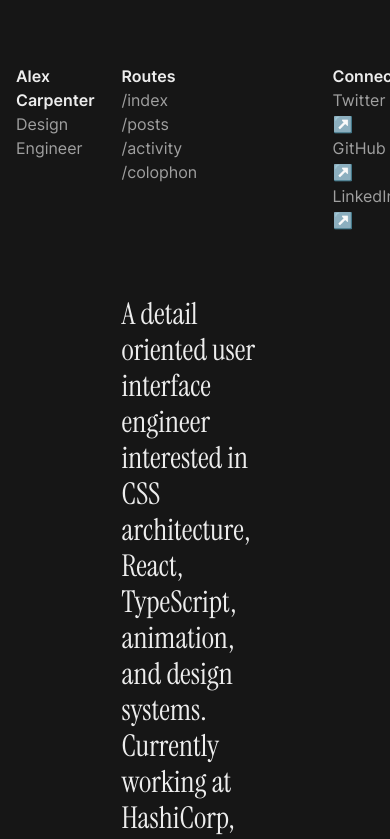
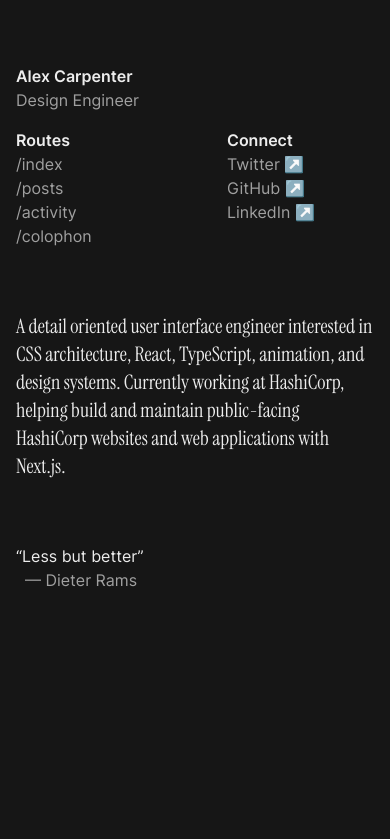
Before and after one commit to alexcarpenter/alexcarpenter-next-tailwind, a Next.js app: page / in a window 390 px wide. Shown: the top 839 px of the page. Built offline with nearby package versions, Linux system fonts and the light colour scheme.

Commit message:
responsive design

```diff
--- a/app/footer.tsx
+++ b/app/footer.tsx
@@ -1,8 +1,8 @@
 export function Footer() {
   return (
     <footer className="pt-16">
-      <div className="grid grid-cols-4 gap-16">
-        <div className="col-start-4">
+      <div className="grid md:grid-cols-4 gap-16">
+        <div className="md:col-start-4">
           <p className="text-foreground">“Less but better”</p>
           <p className="text-foreground-neutral">
             &nbsp;&nbsp;&mdash; Dieter Rams
--- a/app/header.tsx
+++ b/app/header.tsx
@@ -2,28 +2,28 @@ import Link from "next/link";
 
 export function Header() {
   return (
-    <header className="grid grid-cols-4 gap-16">
-      <div>
+    <header className="grid grid-cols-2 md:grid-cols-4 gap-x-16 gap-y-4">
+      <div className="col-span-2 md:col-span-1">
         <p className="font-semibold text-foreground">Alex Carpenter</p>
         <p className="text-foreground-neutral">Design Engineer</p>
       </div>
 
-      <div className="col-span-2">
+      <div className="md:col-span-2">
         <p className="font-semibold text-foreground">Routes</p>
         <Link href="/" className="text-foreground-neutral">
-          /index
+          <span aria-hidden="true">/</span>index
         </Link>
         <br />
         <Link href="/posts" className="text-foreground-neutral">
-          /posts
+          <span aria-hidden="true">/</span>posts
         </Link>
         <br />
         <Link href="/activity" className="text-foreground-neutral">
-          /activity
+          <span aria-hidden="true">/</span>activity
         </Link>
         <br />
         <Link href="/colphon" className="text-foreground-neutral">
-          /colophon
+          <span aria-hidden="true">/</span>colophon
         </Link>
       </div>
 
--- a/app/page.tsx
+++ b/app/page.tsx
@@ -1,9 +1,9 @@
 export default function Home() {
   return (
     <>
-      <section className="mt-16 grid grid-cols-4 gap-16">
-        <div className="col-start-2 col-span-2">
-          <p className="text-3xl text-foreground font-serif">
+      <section className="mt-16 grid md:grid-cols-4 gap-16">
+        <div className="md:col-start-2 md:col-span-2">
+          <p className="text-xl md:text-3xl text-foreground font-serif">
             A detail oriented user interface engineer interested in CSS
             architecture, React, TypeScript, animation, and design systems.
             Currently working at HashiCorp, helping build and maintain
@@ -12,17 +12,17 @@ export default function Home() {
         </div>
       </section>
 
-      <section className="mt-16 grid grid-cols-4 gap-16">
+      {/* <section className="mt-16 grid grid-cols-4 gap-16">
         <div className="col-start-2 col-span-2">
           <h2 className="font-semibold text-foreground">Experience</h2>
         </div>
-      </section>
+      </section> */}
 
-      <section className="mt-16 grid grid-cols-4 gap-16">
+      {/* <section className="mt-16 grid grid-cols-4 gap-16">
         <div className="col-start-2 col-span-2">
           <h2 className="font-semibold text-foreground">Recommendations</h2>
         </div>
-      </section>
+      </section> */}
     </>
   );
 }
```
